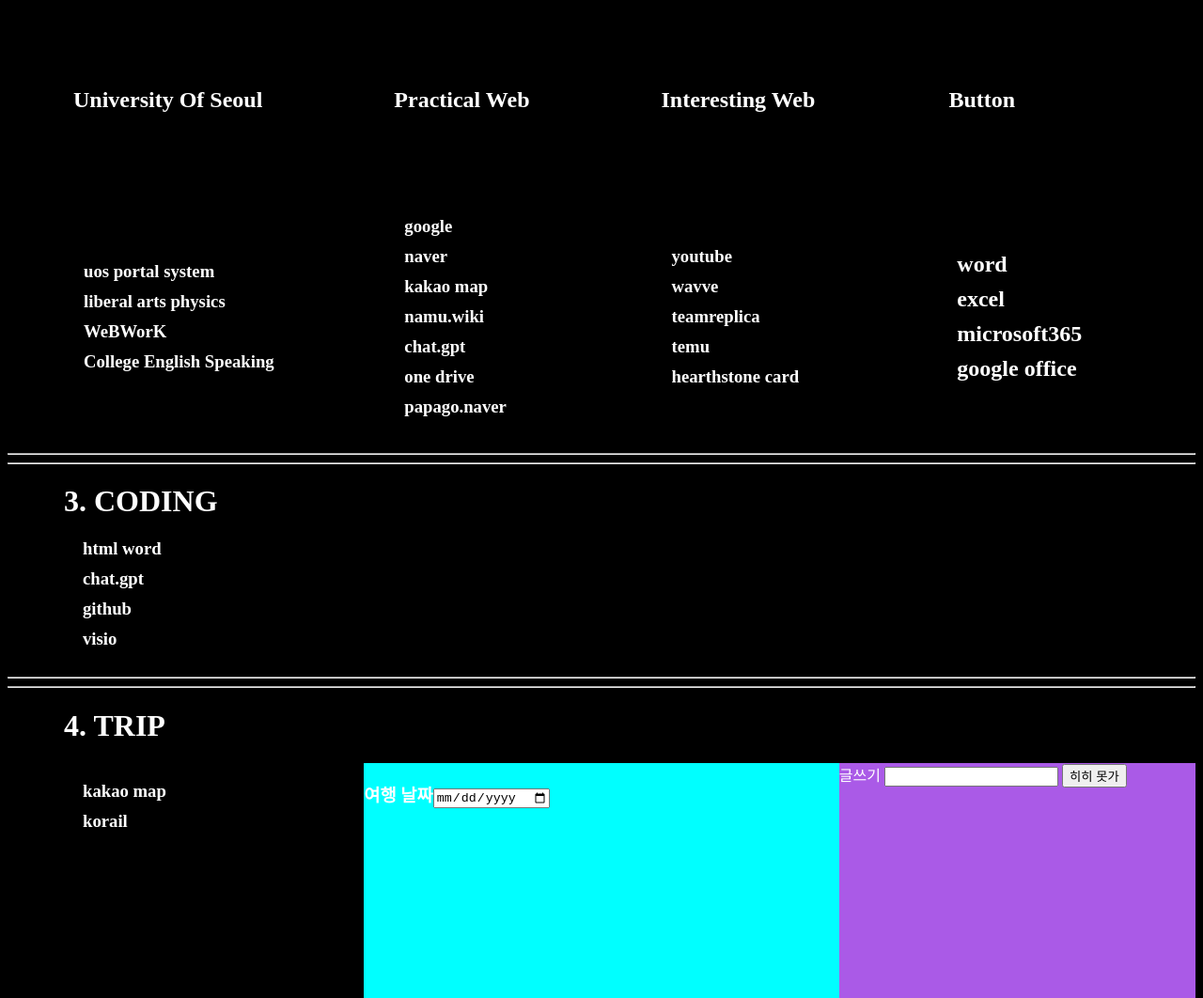
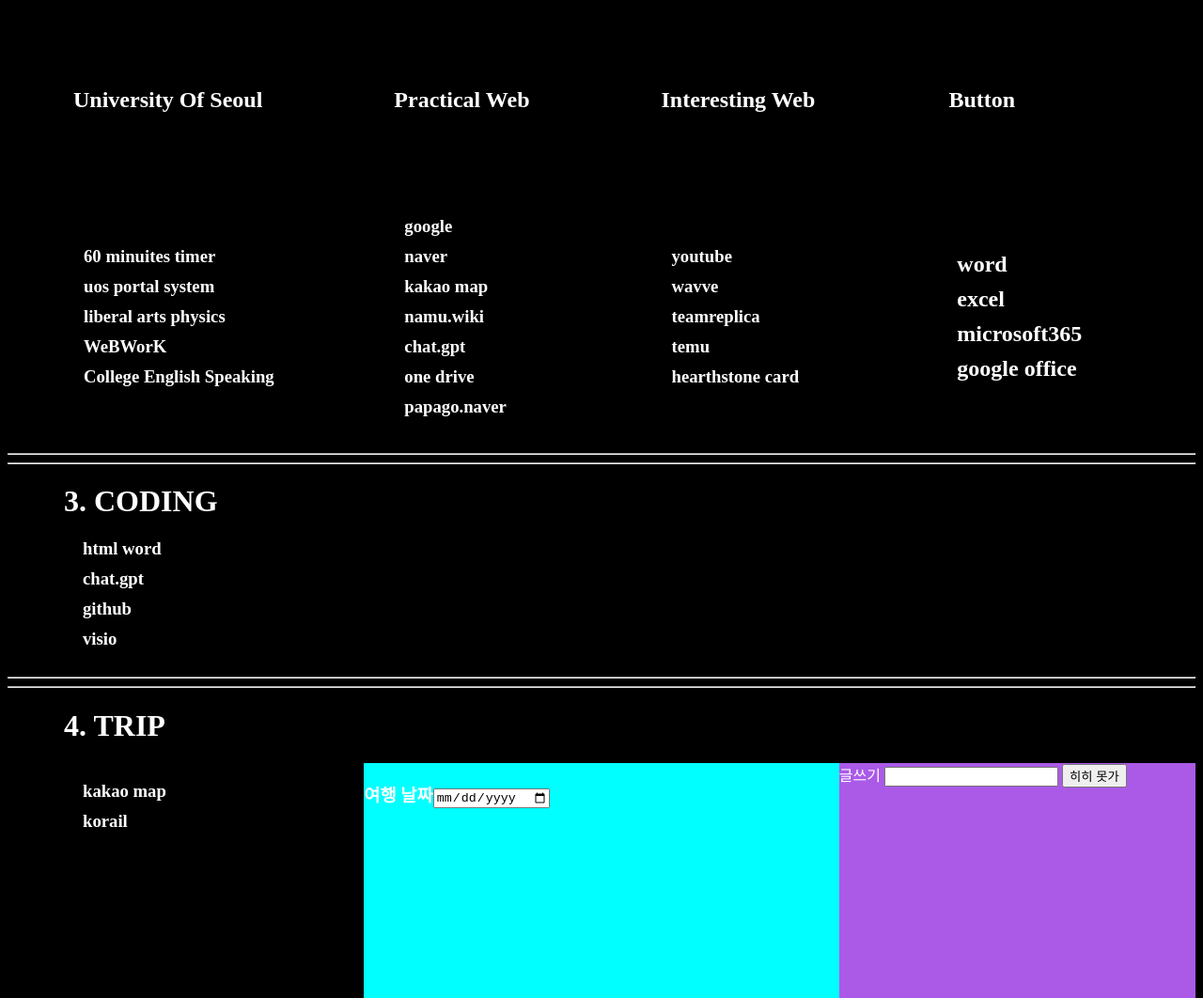
Before and after one commit to pilot929/myweb, a plain HTML site: page index.html in a window 1280 px wide. Shown: the part 740-1802 px from the top of the page at 94% size. Drawn offline with Linux system fonts and the light colour scheme.

Commit message:
Add files via upload

```diff
--- a/index.html
+++ b/index.html
@@ -124,6 +124,12 @@
                 <td><!--uos 칸 아래에 들어갈 사이트들 각자 <li>를 붙여야 한다.-->
                     <h3>
                     <ul>
+                        <li>
+                            <a href="https://vclock.kr/%ED%83%80%EC%9D%B4%EB%A8%B8-60-%EB%B6%84/"
+                            target="_blank" style="color: white;text-decoration: none;">
+                                60 minuites timer
+                            </a>
+                        </li>
                         <li>
                             <a href="https://sso.uos.ac.kr/svc/tk/Auth.eps?ac=Y&ifa=N&id=portal&"
                             target="_blank" style="color: white;text-decoration: none;">
```
